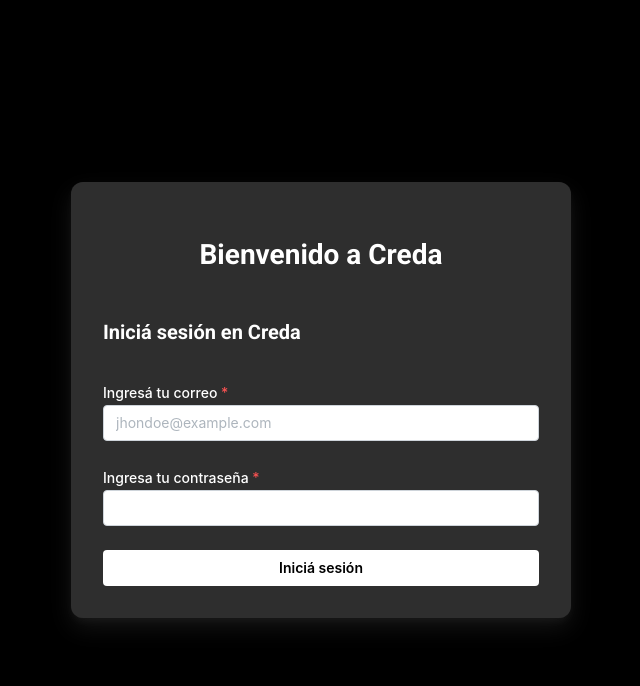
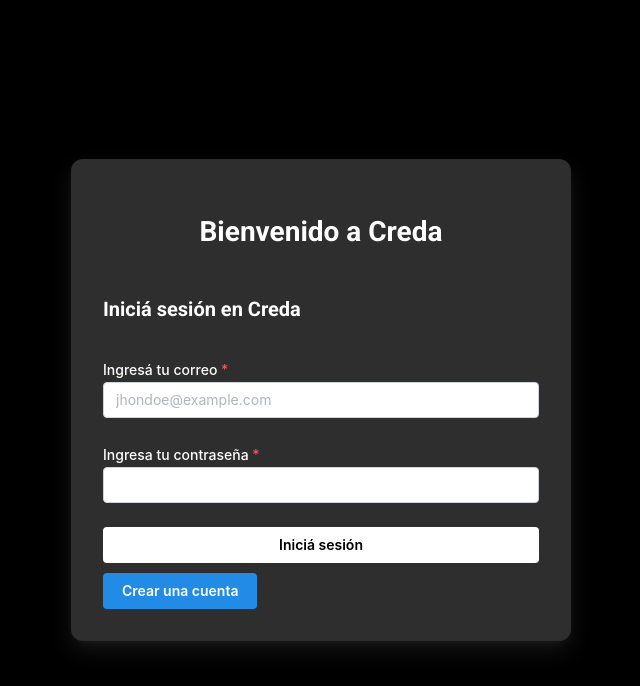
Before and after one commit to Carlos0550/Creda, a React (Vite) app in the folder frontend/: page / in a window 1280 px wide. Shown: the top 686 px of the page, without its empty margins (319-959 px from the left). Built offline with nearby package versions, Linux system fonts and the light colour scheme.

Commit message:
feat(): permite cambiar entre forms

```diff
--- a/frontend/src/Authentication/AuthComponentManager.tsx
+++ b/frontend/src/Authentication/AuthComponentManager.tsx
@@ -3,6 +3,7 @@
 
 import "./AuthenticationManager.css"
 import LoginForm from './LoginForm/LoginForm';
+import { Button } from '@mantine/core';
 function AuthComponentManager() {
     const [formOption, setFormOption] = useState<1 | 2>(2);
 
@@ -14,12 +15,19 @@
             <div className="auth-container-items">
                 <h1>Bienvenido a Creda</h1>
                 {formOption === 1 && (
-                    <RegisterForm />
+                    <React.Fragment>
+                        <RegisterForm />
+                        <Button mt={10} onClick={()=> handleSwitchForm(2)}>Ya tengo cuenta</Button>
+                    </React.Fragment>
                 )}
 
                 {formOption === 2 && (
-                    <LoginForm/>
+                    <React.Fragment>
+                        <LoginForm/>
+                        <Button mt={10} onClick={()=> handleSwitchForm(1)}>Crear una cuenta</Button>
+                    </React.Fragment>
                 )}
+
             </div>
         </div>
     )
```
